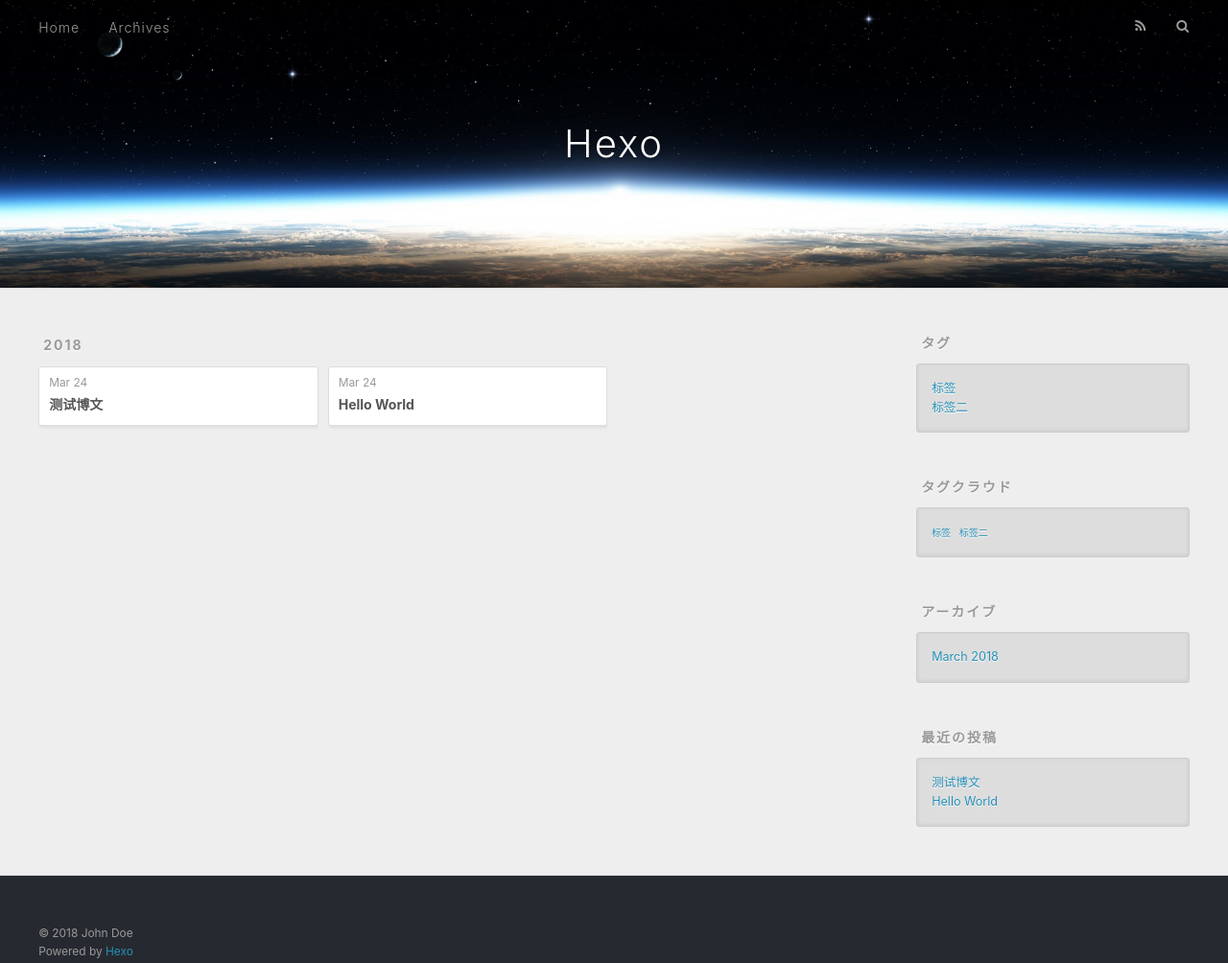
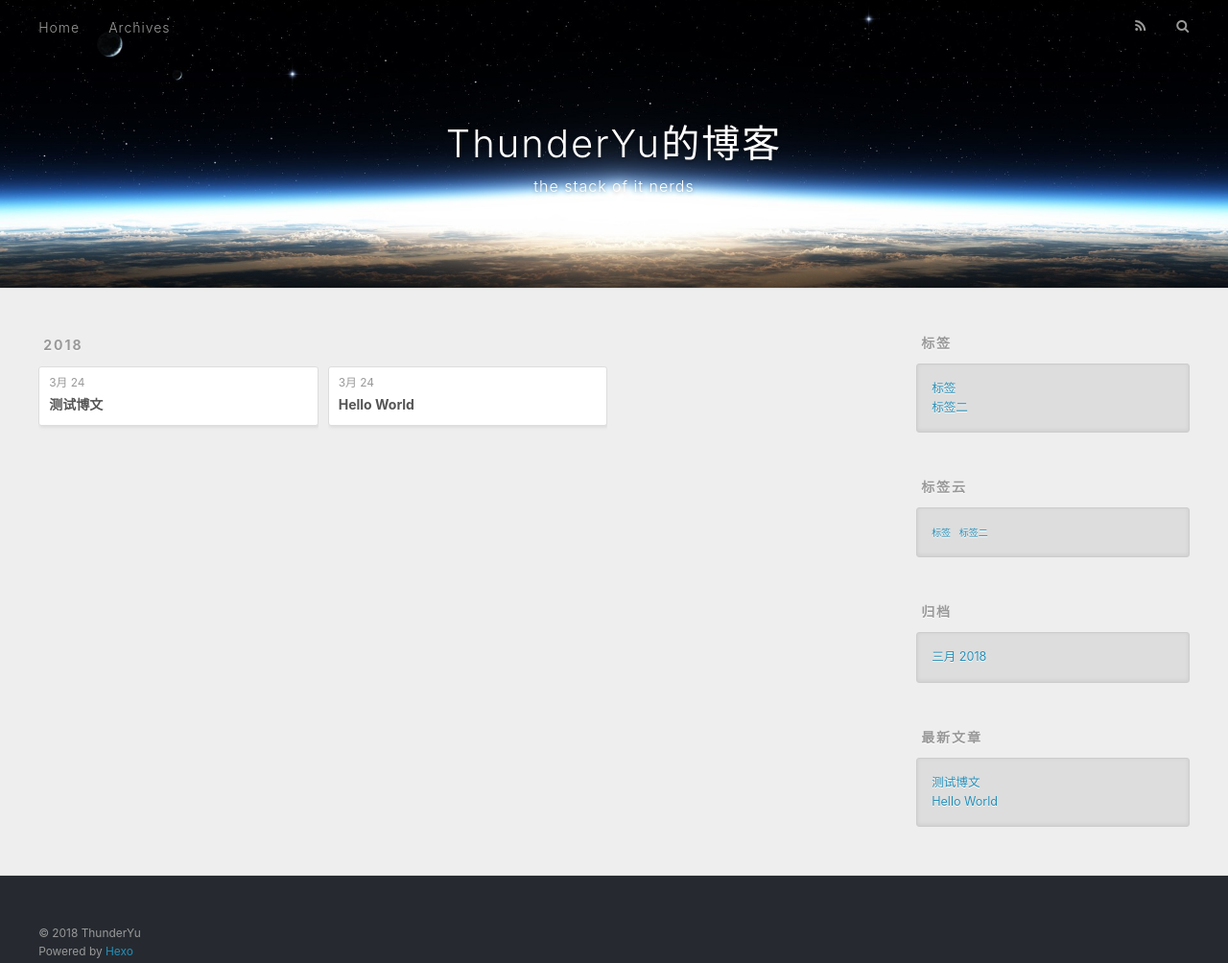
Before and after one commit to ThunderYu/ThunderYu.github.io, a plain HTML site: page archives/index.html in a window 1280 px wide. Shown: the whole page at 96% size. Drawn offline with nearby package versions, Linux system fonts and the light colour scheme.

Commit message:
Site updated: 2018-03-24 22:04:59

```diff
--- a/archives/index.html
+++ b/archives/index.html
@@ -5,16 +5,20 @@
 
 
 
-  <title>アーカイブ | Hexo</title>
+  <title>归档 | ThunderYu的博客</title>
   <meta name="viewport" content="width=device-width, initial-scale=1, maximum-scale=1">
-  <meta property="og:type" content="website">
-<meta property="og:title" content="Hexo">
+  <meta name="description" content="start from zero">
+<meta property="og:type" content="website">
+<meta property="og:title" content="ThunderYu的博客">
 <meta property="og:url" content="http://yoursite.com/archives/index.html">
-<meta property="og:site_name" content="Hexo">
+<meta property="og:site_name" content="ThunderYu的博客">
+<meta property="og:description" content="start from zero">
+<meta property="og:locale" content="zh-CN">
 <meta name="twitter:card" content="summary">
-<meta name="twitter:title" content="Hexo">
+<meta name="twitter:title" content="ThunderYu的博客">
+<meta name="twitter:description" content="start from zero">
 
-    <link rel="alternate" href="/atom.xml" title="Hexo" type="application/atom+xml">
+    <link rel="alternate" href="/atom.xml" title="ThunderYu的博客" type="application/atom+xml">
 
 
     <link rel="icon" href="/favicon.png">
@@ -33,8 +37,12 @@
   <div id="header-outer" class="outer">
     <div id="header-title" class="inner">
       <h1 id="logo-wrap">
-        <a href="/" id="logo">Hexo</a>
+        <a href="/" id="logo">ThunderYu的博客</a>
       </h1>
+
+        <h2 id="subtitle-wrap">
+          <a href="/" id="subtitle">the stack of it nerds</a>
+        </h2>
 
     </div>
     <div id="header-inner" class="inner">
@@ -48,9 +56,9 @@
       </nav>
       <nav id="sub-nav">
 
-          <a id="nav-rss-link" class="nav-icon" href="/atom.xml" title="RSSフィード"></a>
+          <a id="nav-rss-link" class="nav-icon" href="/atom.xml" title="RSS Feed"></a>
 
-        <a id="nav-search-btn" class="nav-icon" title="検索"></a>
+        <a id="nav-search-btn" class="nav-icon" title="搜索"></a>
       </nav>
       <div id="search-form-wrap">
         <form action="//google.com/search" method="get" accept-charset="UTF-8" class="search-form"><input type="search" name="q" class="search-form-input" placeholder="Search"><button type="submit" class="search-form-submit">&#xF002;</button><input type="hidden" name="sitesearch" value="http://yoursite.com"></form>
@@ -76,7 +84,7 @@
   <div class="archive-article-inner">
     <header class="archive-article-header">
       <a href="/2018/03/24/测试博文/" class="archive-article-date">
-  <time datetime="2018-03-24T13:24:20.000Z" itemprop="datePublished">Mar 24</time>
+  <time datetime="2018-03-24T13:24:20.000Z" itemprop="datePublished">3月 24</time>
 </a>
 
 
@@ -95,7 +103,7 @@
   <div class="archive-article-inner">
     <header class="archive-article-header">
       <a href="/2018/03/24/hello-world/" class="archive-article-date">
-  <time datetime="2018-03-24T12:31:01.377Z" itemprop="datePublished">Mar 24</time>
+  <time datetime="2018-03-24T12:31:01.377Z" itemprop="datePublished">3月 24</time>
 </a>
 
 
@@ -122,7 +130,7 @@
 
 
   <div class="widget-wrap">
-    <h3 class="widget-title">タグ</h3>
+    <h3 class="widget-title">标签</h3>
     <div class="widget">
       <ul class="tag-list"><li class="tag-list-item"><a class="tag-list-link" href="/tags/标签/">标签</a></li><li class="tag-list-item"><a class="tag-list-link" href="/tags/标签二/">标签二</a></li></ul>
     </div>
@@ -132,7 +140,7 @@
 
 
   <div class="widget-wrap">
-    <h3 class="widget-title">タグクラウド</h3>
+    <h3 class="widget-title">标签云</h3>
     <div class="widget tagcloud">
       <a href="/tags/标签/" style="font-size: 10px;">标签</a> <a href="/tags/标签二/" style="font-size: 10px;">标签二</a>
     </div>
@@ -141,9 +149,9 @@
 
 
   <div class="widget-wrap">
-    <h3 class="widget-title">アーカイブ</h3>
+    <h3 class="widget-title">归档</h3>
     <div class="widget">
-      <ul class="archive-list"><li class="archive-list-item"><a class="archive-list-link" href="/archives/2018/03/">March 2018</a></li></ul>
+      <ul class="archive-list"><li class="archive-list-item"><a class="archive-list-link" href="/archives/2018/03/">三月 2018</a></li></ul>
     </div>
   </div>
 
@@ -151,7 +159,7 @@
 
 
   <div class="widget-wrap">
-    <h3 class="widget-title">最近の投稿</h3>
+    <h3 class="widget-title">最新文章</h3>
     <div class="widget">
       <ul>
 
@@ -175,7 +183,7 @@
 
   <div class="outer">
     <div id="footer-info" class="inner">
-      &copy; 2018 John Doe<br>
+      &copy; 2018 ThunderYu<br>
       Powered by <a href="http://hexo.io/" target="_blank">Hexo</a>
     </div>
   </div>
```
Also changed, not shown: 2018/03/24/hello-world/index.html (+19 -14 lines), 2018/03/24/测试博文/index.html (+19 -14 lines), archives/2018/03/index.html (+25 -17 lines), archives/2018/index.html (+25 -17 lines), index.html (+25 -17 lines), tags/标签/index.html (+24 -16 lines), tags/标签二/index.html (+24 -16 lines).
